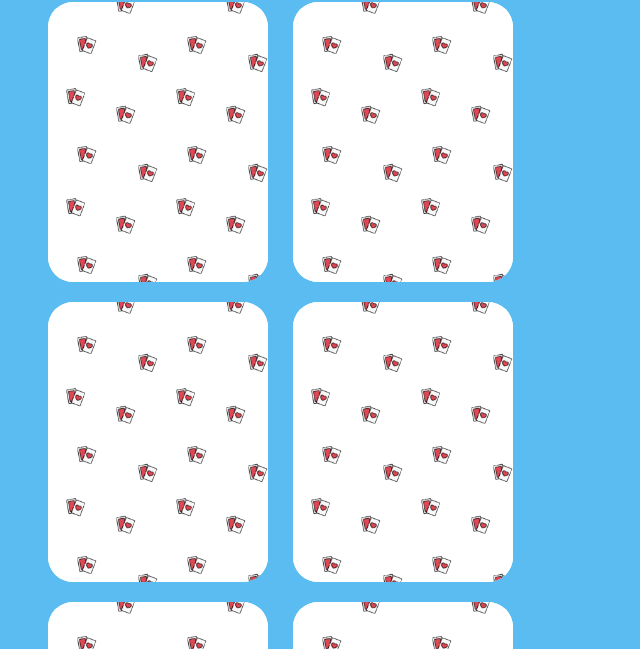
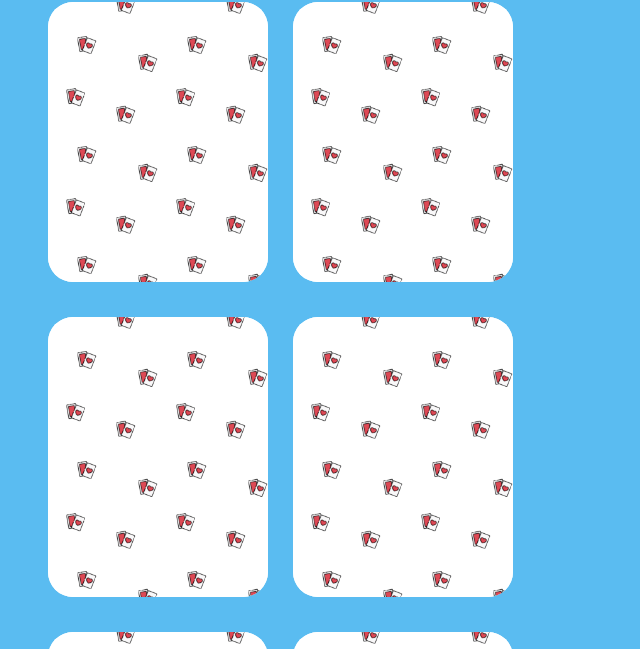
Before and after one commit to VAB1998/html-css-memory, a plain HTML site: page index.html in a window 1280 px wide. Shown: the part 94-743 px from the top of the page, without its empty margins (252-892 px from the left). Drawn offline with Linux system fonts and the light colour scheme; a web font is replaced by a local one.

Commit message:
Rev 3 . Image centered and other Improvements

```diff
--- a/css/style.css
+++ b/css/style.css
@@ -9,7 +9,6 @@ body{
     font-family: 'Chango', cursive;
     background-color: #5abcf1;
     margin: 0 300px;
-
 }
 
 header{
@@ -19,7 +18,10 @@ header{
 }
 
 
+
+
 header h1{
+
     font-size: 3em;
     text-transform: uppercase;
     color: white;
@@ -27,7 +29,6 @@ header h1{
 
 main{
     display: inline-block;
-    /* margin: auto; */
 }
 
 footer{
@@ -39,6 +40,10 @@ div.clearfix::after{
     content: "";
     display: table;
     clear: both;
+}
+
+.center{
+    text-align: center;
 }
 
 
@@ -56,12 +61,8 @@ div.card{
     width: 220px;
     float: left;
     margin-right: 25px;
-    margin-bottom: 20px;
+    margin-bottom: 35px;
     position: relative;
-
-
-    /* text-align: center; */
-    /* margin-right: calc(100% - ( 280 * 4 )); */
 }
 
 div.back_card{
@@ -71,7 +72,6 @@ div.back_card{
     background-size: contain;
     position: absolute;
     z-index: 1;
-
 }
 
 div.front_card{
@@ -79,7 +79,6 @@ div.front_card{
     width: 100%;
     background-color: white;
     padding-top: 20px;
-
 }
 
 
@@ -116,7 +115,7 @@ div.front_card > span.bicycle{
 }
 
 div.front_card > span.cruise_ship{
-    color: green
+    color: green;
     text-shadow: 1px 1px 2px gray;
 }
 
--- a/index.html
+++ b/index.html
@@ -14,11 +14,11 @@
    <header>
        <h1>memory game</h1>
     </header>
-
+    <div class="center">
     <main>
         <!-- ROW 1 -->
+        <div class="row clearfix">
 
-        <div class="row clearfix">
             <!-- CARD 1 -->
             <div class="card">
                 <div class="back_card border_radius"></div>
@@ -135,6 +135,8 @@
             </div>
         </div>
     </main>
+</div>
+
     <footer>
         From Team Boolean
     </footer>
```
